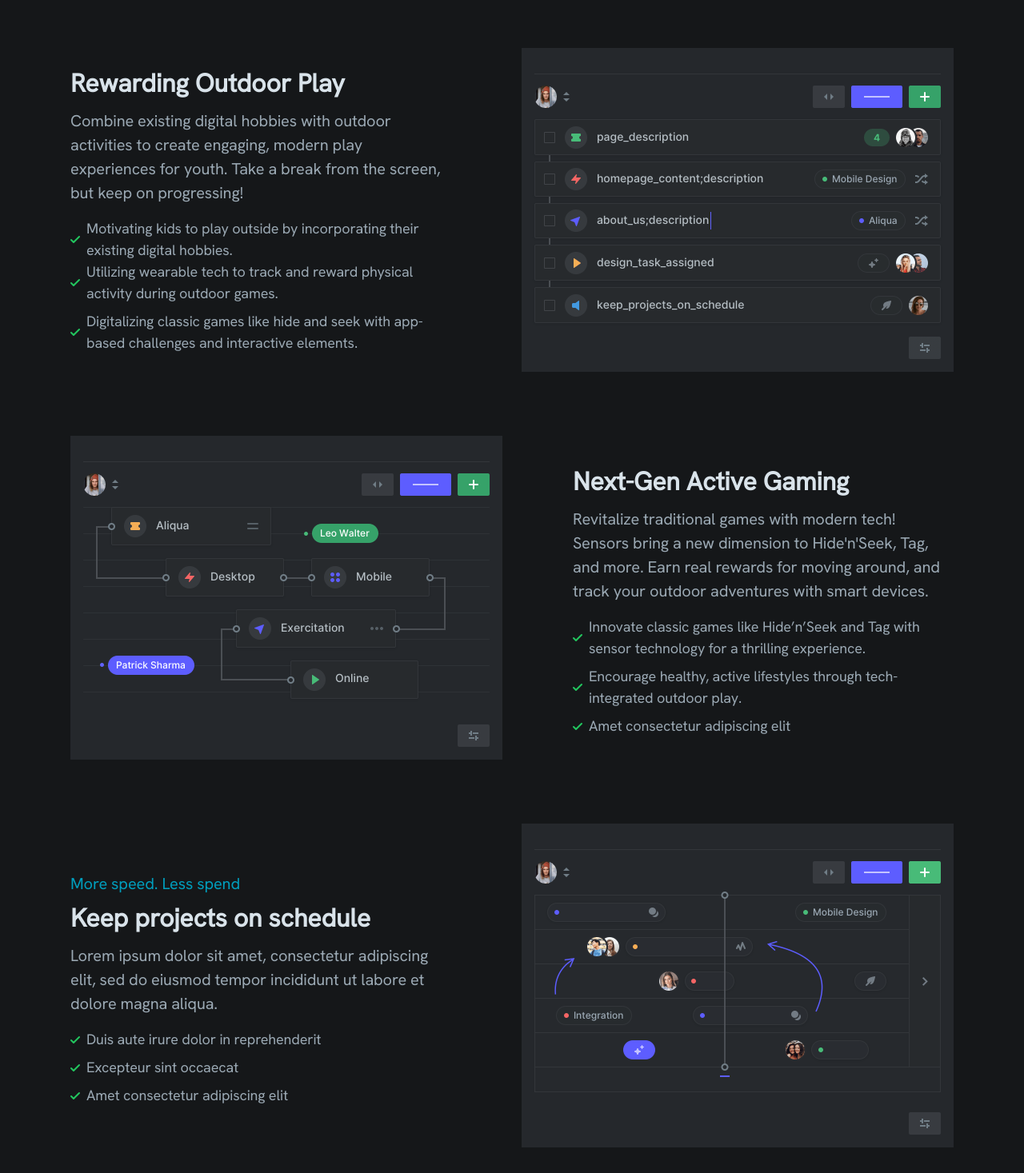
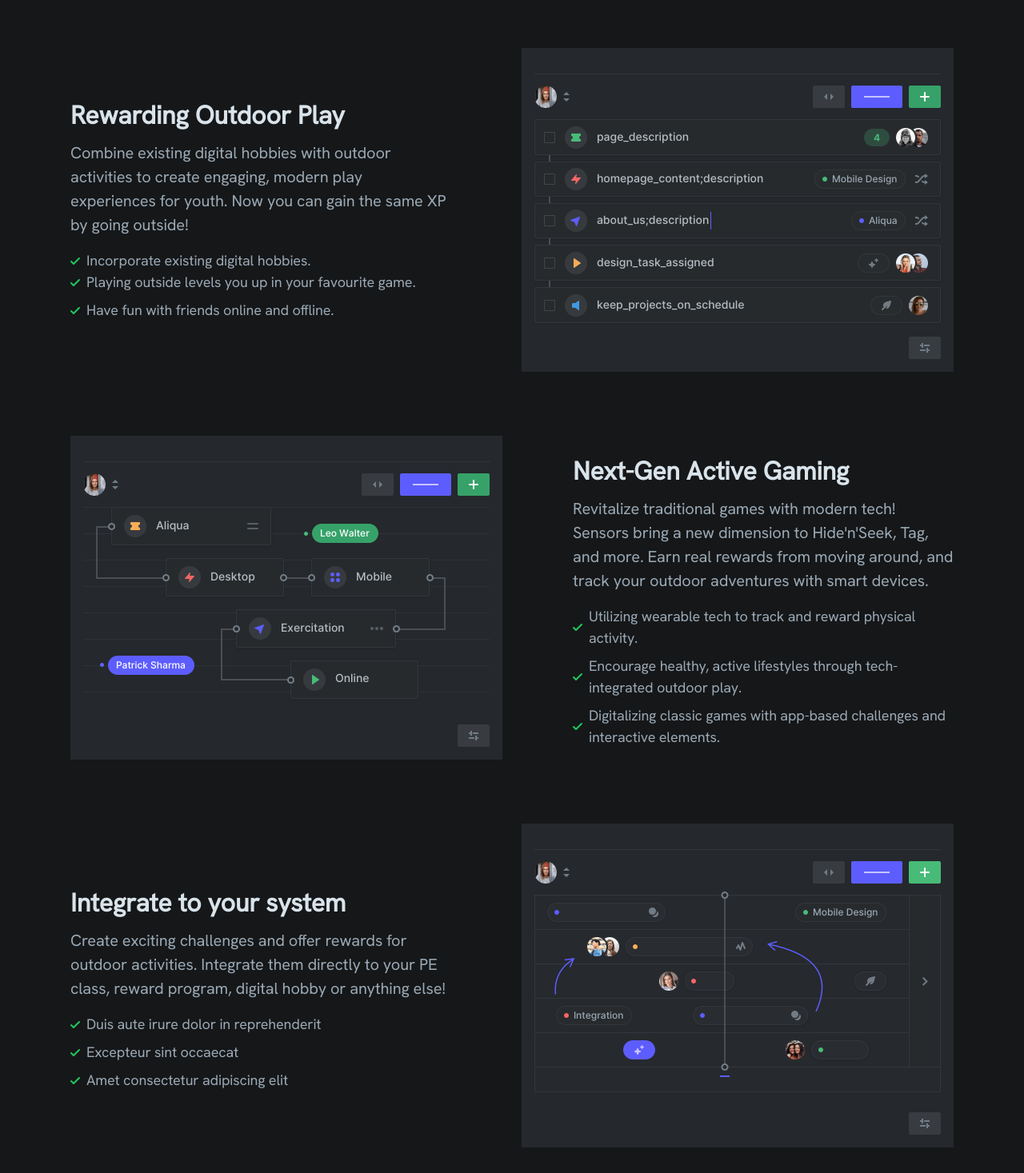
Before and after one commit to Mankeli-Software/junction2023, a Next.js app in the folder website/: page / in a window 1280 px wide. Shown: the part 2257-3724 px from the top of the page at 80% size. Built offline with nearby package versions, Linux system fonts and the light colour scheme.

Commit message:
ZigZag almost done heh :D

```diff
--- a/website/components/zigzag.tsx
+++ b/website/components/zigzag.tsx
@@ -30,25 +30,25 @@ export default function Zigzag() {
               <div className="max-w-xl md:max-w-none md:w-full mx-auto md:col-span-7 lg:col-span-6" data-aos="fade-right">
                 <div className="md:pr-4 lg:pr-12 xl:pr-16">
                   <h3 className="h3 mb-3">Rewarding Outdoor Play</h3>
-                  <p className="text-xl text-gray-400 mb-4">Combine existing digital hobbies with outdoor activities to create engaging, modern play experiences for youth. Take a break from the screen, but keep on progressing!</p>
+                  <p className="text-xl text-gray-400 mb-4">Combine existing digital hobbies with outdoor activities to create engaging, modern play experiences for youth. Now you can gain the same XP by going outside!</p>
                   <ul className="text-lg text-gray-400 -mb-2">
                     <li className="flex items-center">
                       <svg className="w-3 h-3 fill-current text-green-500 mr-2 shrink-0" viewBox="0 0 12 12" xmlns="http://www.w3.org/2000/svg">
                         <path d="M10.28 2.28L3.989 8.575 1.695 6.28A1 1 0 00.28 7.695l3 3a1 1 0 001.414 0l7-7A1 1 0 0010.28 2.28z" />
                       </svg>
-                      <span>Motivating kids to play outside by incorporating their existing digital hobbies.</span>
+                      <span>Incorporate existing digital hobbies.</span>
                     </li>
                     <li className="flex items-center mb-2">
                       <svg className="w-3 h-3 fill-current text-green-500 mr-2 shrink-0" viewBox="0 0 12 12" xmlns="http://www.w3.org/2000/svg">
                         <path d="M10.28 2.28L3.989 8.575 1.695 6.28A1 1 0 00.28 7.695l3 3a1 1 0 001.414 0l7-7A1 1 0 0010.28 2.28z" />
                       </svg>
-                      <span>Utilizing wearable tech to track and reward physical activity during outdoor games.</span>
+                      <span>Playing outside levels you up in your favourite game.</span>
                     </li>
                     <li className="flex items-center mb-2">
                       <svg className="w-3 h-3 fill-current text-green-500 mr-2 shrink-0" viewBox="0 0 12 12" xmlns="http://www.w3.org/2000/svg">
                         <path d="M10.28 2.28L3.989 8.575 1.695 6.28A1 1 0 00.28 7.695l3 3a1 1 0 001.414 0l7-7A1 1 0 0010.28 2.28z" />
                       </svg>
-                      <span>Digitalizing classic games like hide and seek with app-based challenges and interactive elements.</span>
+                      <span>Have fun with friends online and offline.</span>
                     </li>
                   </ul>
                 </div>
@@ -65,13 +65,13 @@ export default function Zigzag() {
               <div className="max-w-xl md:max-w-none md:w-full mx-auto md:col-span-7 lg:col-span-6" data-aos="fade-left">
                 <div className="md:pl-4 lg:pl-12 xl:pl-16">
                   <h3 className="h3 mb-3">Next-Gen Active Gaming</h3>
-                  <p className="text-xl text-gray-400 mb-4">Revitalize traditional games with modern tech! Sensors bring a new dimension to Hide'n'Seek, Tag, and more. Earn real rewards for moving around, and track your outdoor adventures with smart devices.</p>
+                  <p className="text-xl text-gray-400 mb-4">Revitalize traditional games with modern tech! Sensors bring a new dimension to Hide'n'Seek, Tag, and more. Earn real rewards from moving around, and track your outdoor adventures with smart devices.</p>
                   <ul className="text-lg text-gray-400 -mb-2">
                     <li className="flex items-center mb-2">
                       <svg className="w-3 h-3 fill-current text-green-500 mr-2 shrink-0" viewBox="0 0 12 12" xmlns="http://www.w3.org/2000/svg">
                         <path d="M10.28 2.28L3.989 8.575 1.695 6.28A1 1 0 00.28 7.695l3 3a1 1 0 001.414 0l7-7A1 1 0 0010.28 2.28z" />
                       </svg>
-                      <span>Innovate classic games like Hide’n’Seek and Tag with sensor technology for a thrilling experience.</span>
+                      <span>Utilizing wearable tech to track and reward physical activity.</span>
                     </li>
                     <li className="flex items-center mb-2">
                       <svg className="w-3 h-3 fill-current text-green-500 mr-2 shrink-0" viewBox="0 0 12 12" xmlns="http://www.w3.org/2000/svg">
@@ -83,7 +83,7 @@ export default function Zigzag() {
                       <svg className="w-3 h-3 fill-current text-green-500 mr-2 shrink-0" viewBox="0 0 12 12" xmlns="http://www.w3.org/2000/svg">
                         <path d="M10.28 2.28L3.989 8.575 1.695 6.28A1 1 0 00.28 7.695l3 3a1 1 0 001.414 0l7-7A1 1 0 0010.28 2.28z" />
                       </svg>
-                      <span>Amet consectetur adipiscing elit</span>
+                      <span>Digitalizing classic games with app-based challenges and interactive elements.</span>
                     </li>
                   </ul>
                 </div>
@@ -99,9 +99,8 @@ export default function Zigzag() {
               {/* Content */}
               <div className="max-w-xl md:max-w-none md:w-full mx-auto md:col-span-7 lg:col-span-6" data-aos="fade-right">
                 <div className="md:pr-4 lg:pr-12 xl:pr-16">
-                  <div className="font-architects-daughter text-xl text-purple-600 mb-2">More speed. Less spend</div>
-                  <h3 className="h3 mb-3">Keep projects on schedule</h3>
-                  <p className="text-xl text-gray-400 mb-4">Lorem ipsum dolor sit amet, consectetur adipiscing elit, sed do eiusmod tempor incididunt ut labore et dolore magna aliqua.</p>
+                  <h3 className="h3 mb-3">Integrate to your system</h3>
+                  <p className="text-xl text-gray-400 mb-4">Create exciting challenges and offer rewards for outdoor activities. Integrate them directly to your PE class, reward program, digital hobby or anything else!</p>
                   <ul className="text-lg text-gray-400 -mb-2">
                     <li className="flex items-center mb-2">
                       <svg className="w-3 h-3 fill-current text-green-500 mr-2 shrink-0" viewBox="0 0 12 12" xmlns="http://www.w3.org/2000/svg">
```
